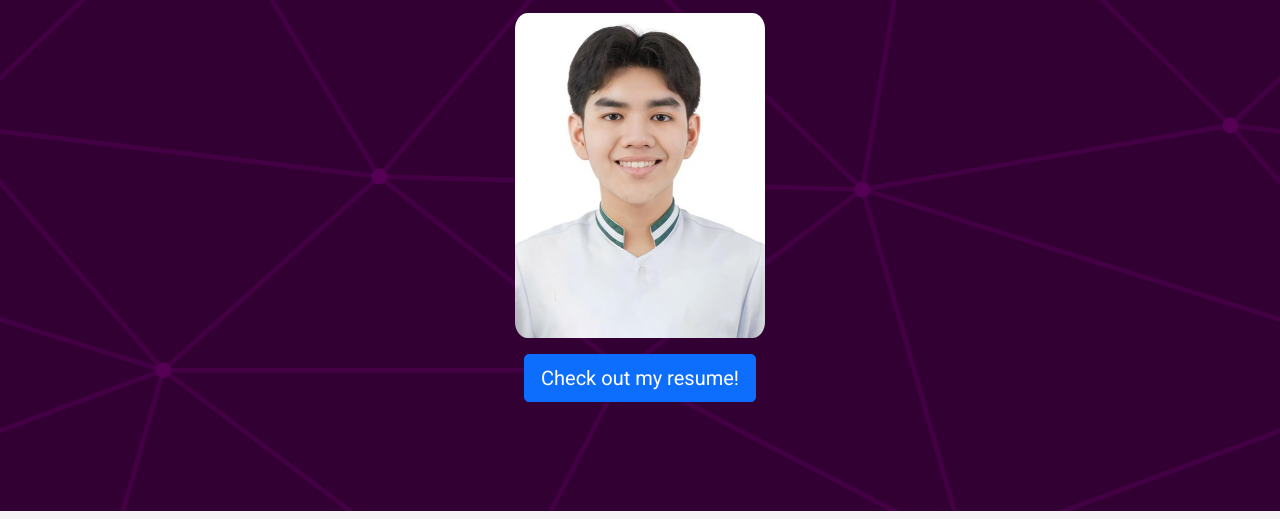
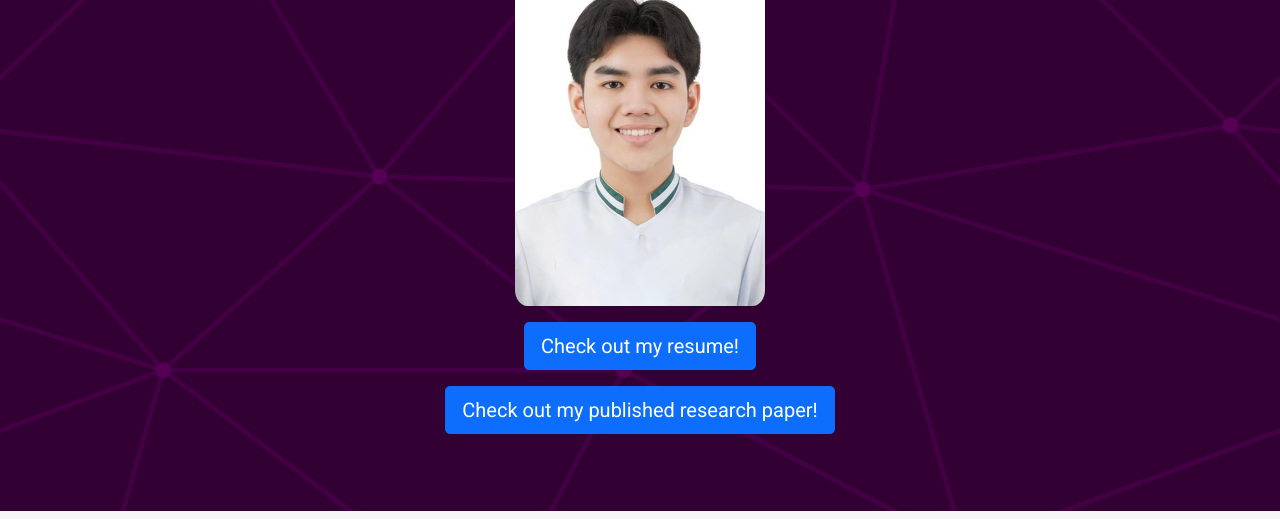
Before and after one commit to Joemarc535/fcb_portfolio, a plain HTML site: page index.html in a window 1280 px wide. Shown: the part 241-760 px from the top of the page. Drawn offline with nearby package versions, Linux system fonts and the light colour scheme.

Commit message:
2-10-21-24

```diff
--- a/index.html
+++ b/index.html
@@ -34,7 +34,8 @@
 
 			<img src=".\images\jm_castillo.jpg" id="profile" class="img-fluid">
 			<!-- img-fluid = avoids overflowing of image -->
-			<a href="https://www.researchgate.net/publication/383087692_Stolen_youth_Case_study_on_psychological_effects_of_parental_separation" class="btn btn-primary btn-lg mt-3">Check out my resume!</a>
+			<a href=".\resume.pdf" class="btn btn-primary btn-lg mt-3">Check out my resume!</a>
+			<a href="https://www.researchgate.net/publication/383087692_Stolen_youth_Case_study_on_psychological_effects_of_parental_separation" class="btn btn-primary btn-lg mt-3">Check out my published research paper!</a>
 
 
 		</section>
```
